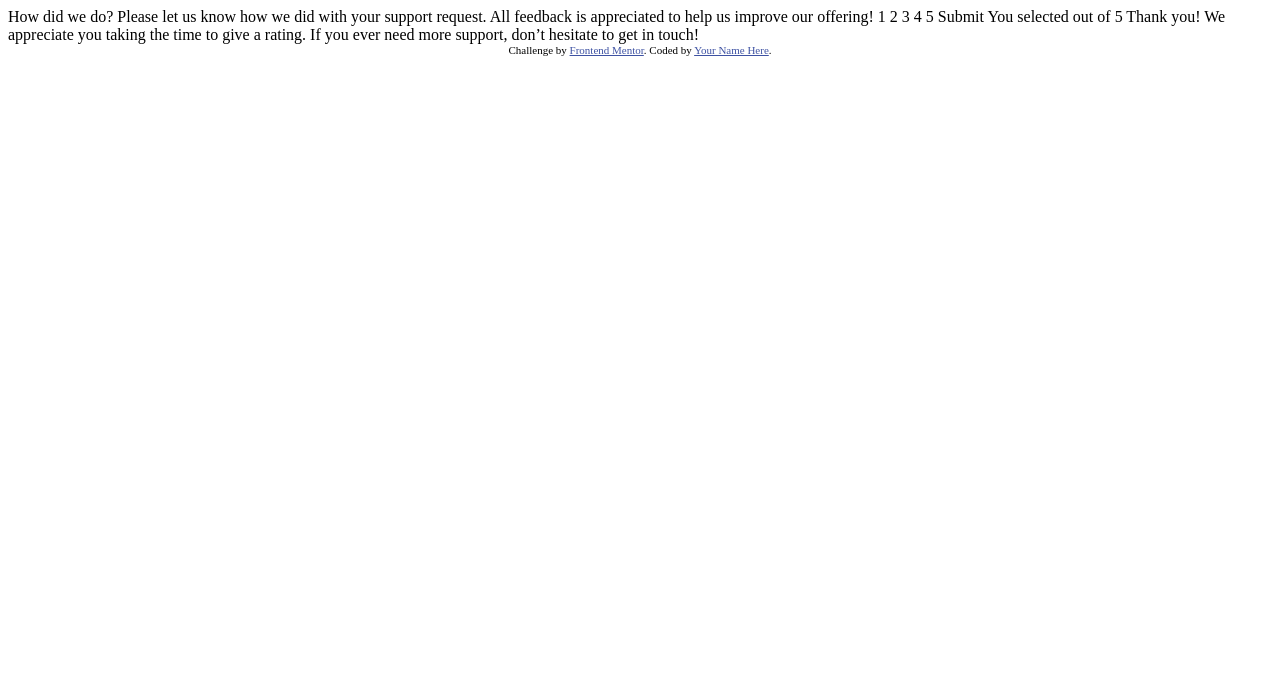
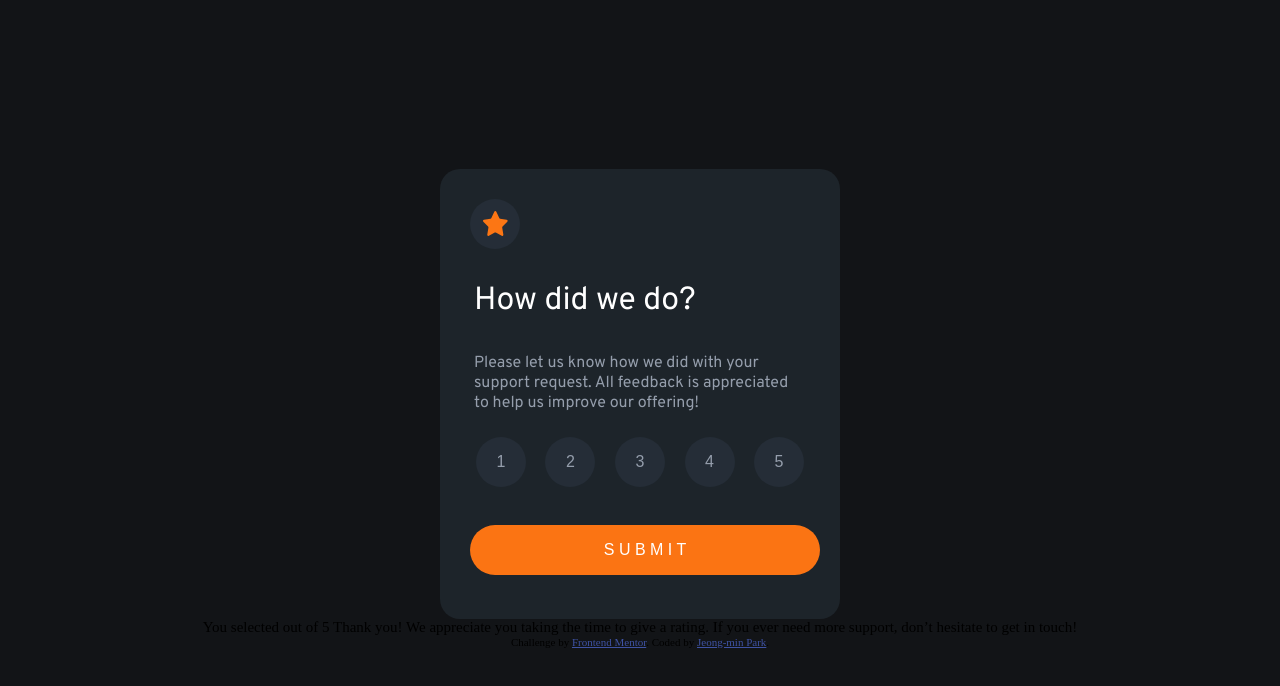
Before and after one commit to jeongmin-0113/interactive-rating-component-main, a plain HTML site: page index.html in a window 1280 px wide. Drawn offline with Linux system fonts and the light colour scheme.

Commit message:
make: rating page
done: rating page, button design

```diff
--- a/index.html
+++ b/index.html
@@ -8,25 +8,40 @@
 
   <title>Frontend Mentor | Interactive rating component</title>
 
-  <!-- Feel free to remove these styles or customise in your own stylesheet 👍 -->
-  <style>
-    .attribution { font-size: 11px; text-align: center; }
-    .attribution a { color: hsl(228, 45%, 44%); }
-  </style>
+  <!--font family-->
+  <link rel="preconnect" href="https://fonts.googleapis.com">
+  <link rel="preconnect" href="https://fonts.gstatic.com" crossorigin>
+  <link href="https://fonts.googleapis.com/css2?family=Overpass:wght@400;700&display=swap" rel="stylesheet">
+
+  <!--stylesheet -->
+  <link rel="stylesheet" href="style.css">
+
 </head>
 <body>
 
   <!-- Rating state start -->
+  <section class="rating-page">
+    <section class="star-circle">
+      <img class="star-icon" src="images/icon-star.svg">
+    </section>
 
-  How did we do?
 
-  Please let us know how we did with your support request. All feedback is appreciated
-  to help us improve our offering!
+    <section class="rating-page-textbox">
+      <p class="rating-page-title" style="width:700;">How did we do?</p>
+      <p class="rating-page-text" style="width:400;">Please let us know how we did with your support request. All feedback is appreciated
+        to help us improve our offering!</p>
+    </section>
 
-  1 2 3 4 5
+    <section class="rating-buttons">
+      <button>1</button>
+      <button>2</button>
+      <button>3</button>
+      <button>4</button>
+      <button>5</button>
+    </section>
 
-  Submit
-
+    <button class="submit">S U B M I T</button>
+  </section>
   <!-- Rating state end -->
 
   <!-- Thank you state start -->
@@ -43,7 +58,7 @@
 
   <div class="attribution">
     Challenge by <a href="https://www.frontendmentor.io?ref=challenge" target="_blank">Frontend Mentor</a>.
-    Coded by <a href="#">Your Name Here</a>.
+    Coded by <a href="https://github.com/jeongmin-0113">Jeong-min Park</a>.
   </div>
 </body>
 </html>
--- /dev/null
+++ b/style.css
@@ -0,0 +1,82 @@
+body {
+    background-color: hsl(216, 12%, 8%);
+    font-size: 15px;
+
+    min-height: 100vh;
+    display: flex;
+    flex-direction: column;
+    justify-content: center;
+    align-items: center;
+}
+.attribution { font-size: 11px; text-align: center; }
+.attribution a { color: hsl(228, 45%, 44%); }
+
+.star-circle {
+    background-color: hsl(213, 19%, 18%);
+    width: 50px; height: 50px;
+    border-radius: 50%;
+    margin: 30px;
+
+    display: flex;
+    flex-direction: column;
+    justify-content: center;
+    align-items: center;
+}
+
+.star-icon {
+    width:25px;
+    height:25px;
+}
+
+.rating-page {
+    width: 400px; height: 450px;
+    border-radius: 20px;
+    background-color: hsl(210, 19%, 14%);
+
+    font-family: 'Overpass', sans-serif;
+}
+
+.rating-page-textbox {
+    margin: auto 34px;
+}
+
+.rating-page-title {
+    font-size: 2rem;
+    color: hsl(0, 0%, 100%);
+}
+
+.rating-page-text {
+    font-size: 1rem;
+    color: hsl(217, 12%, 63%);
+}
+
+.rating-buttons {
+    margin: 0px 20px;
+    text-align: center;
+}
+
+button {
+    -webkit-appearance: none;
+    -moz-appearance: none;
+    appearance: none;
+
+    background-color: hsl(213, 19%, 18%);
+    border: none;
+
+    width: 50px; height: 50px;
+    border-radius: 50%;
+    margin: 8px;
+
+    font-size: 1rem;
+    color: hsl(217, 12%, 63%);
+}
+
+.submit {
+    margin: 30px;
+    background-color: hsl(25, 97%, 53%);
+    width:350px;
+    height:50px;
+    border-radius: 25px;
+
+    color: hsl(0, 0%, 100%);
+}
```
